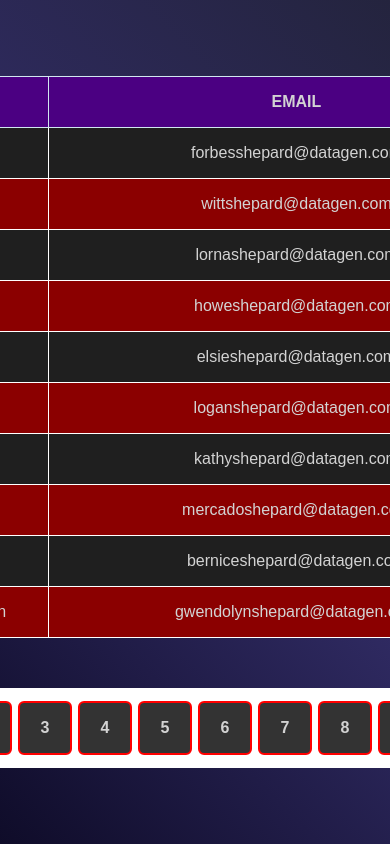
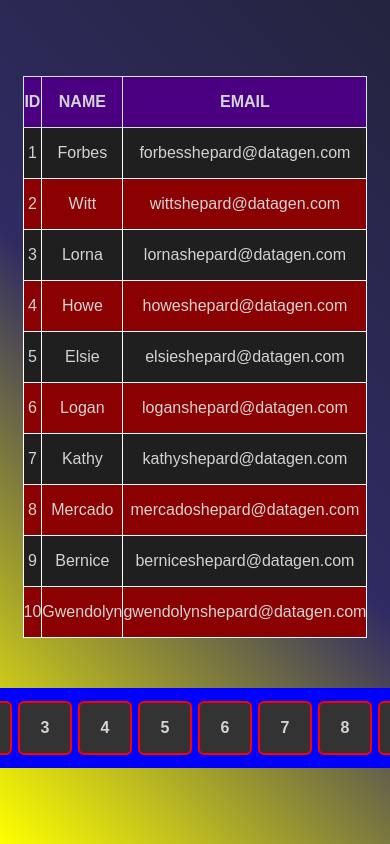
Before and after one commit to MohamedSiddiq88/19-03-2023, a plain HTML site: page index.html in a window 390 px wide. Shown: the top 844 px of the page. Drawn offline with Linux system fonts and the light colour scheme.

Commit message:
Update index.css

```diff
--- a/index.css
+++ b/index.css
@@ -62,3 +62,39 @@ tr:nth-child(odd) {
     align-items: center;
     justify-content: center;
 }
+@media screen and (max-width:600px) {
+    #table{
+        width: 50%;
+        height: 50%;
+    }
+    .container{
+        background:linear-gradient(45deg,yellow,#302b63,#24243e);
+        width: 100%;
+        height: 100vh;
+        display: flex;
+        flex-direction: column;
+        align-items: center;
+        justify-content: center;
+    }
+    #pagination{
+        display:flex;
+
+        background-color: blue;
+        padding: 10px 40px;
+        border-radius: 6px;
+
+    }
+    #pagination div{
+        background-color: #333;
+        border: 2px solid red;
+        text-align: center;
+        height: 50px;
+        width: 50px;
+        border-radius: 6px;
+        margin:3px;
+        line-height: 50px;
+        cursor: pointer;
+        font-weight: bold;
+    }
+
+}
```
